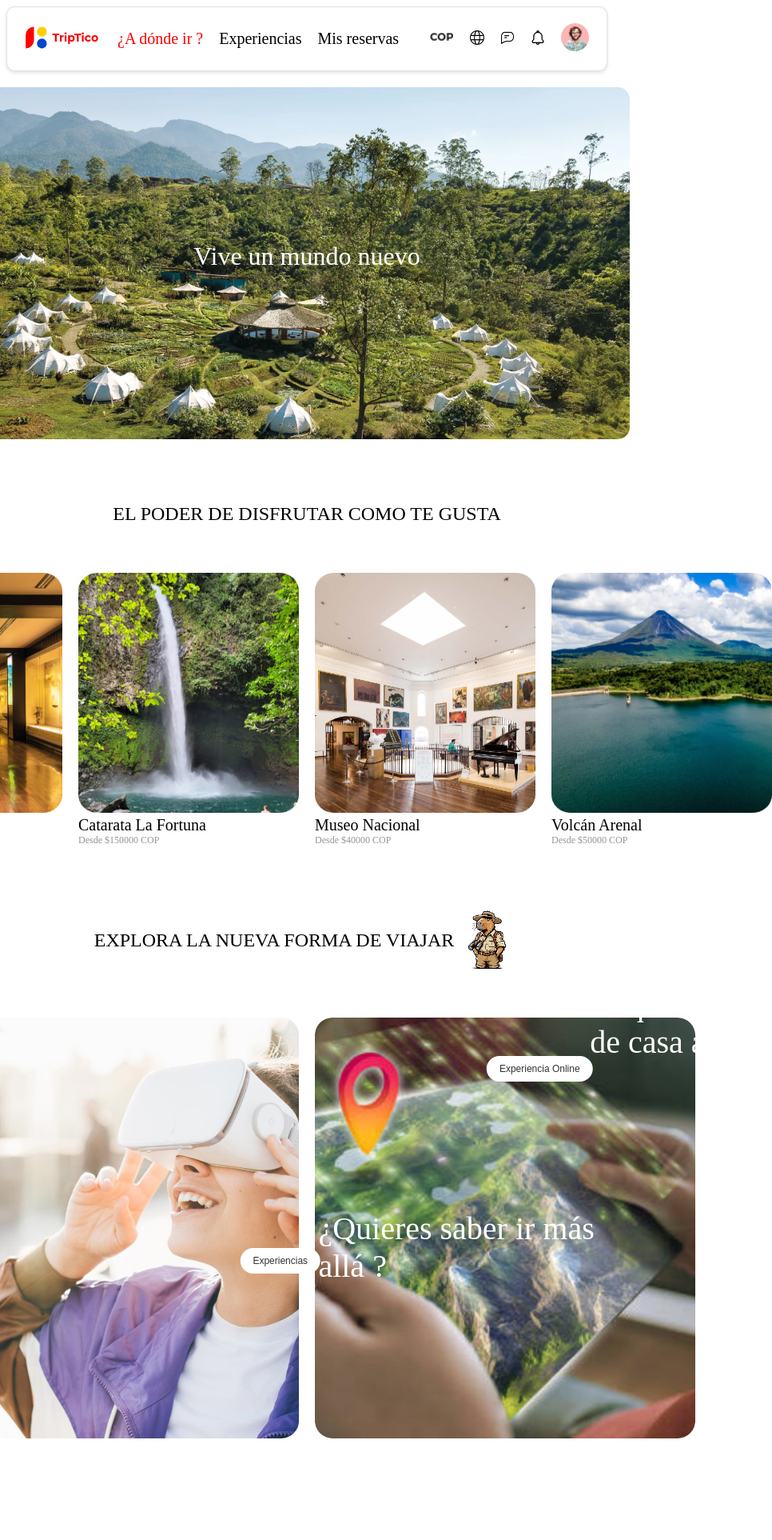
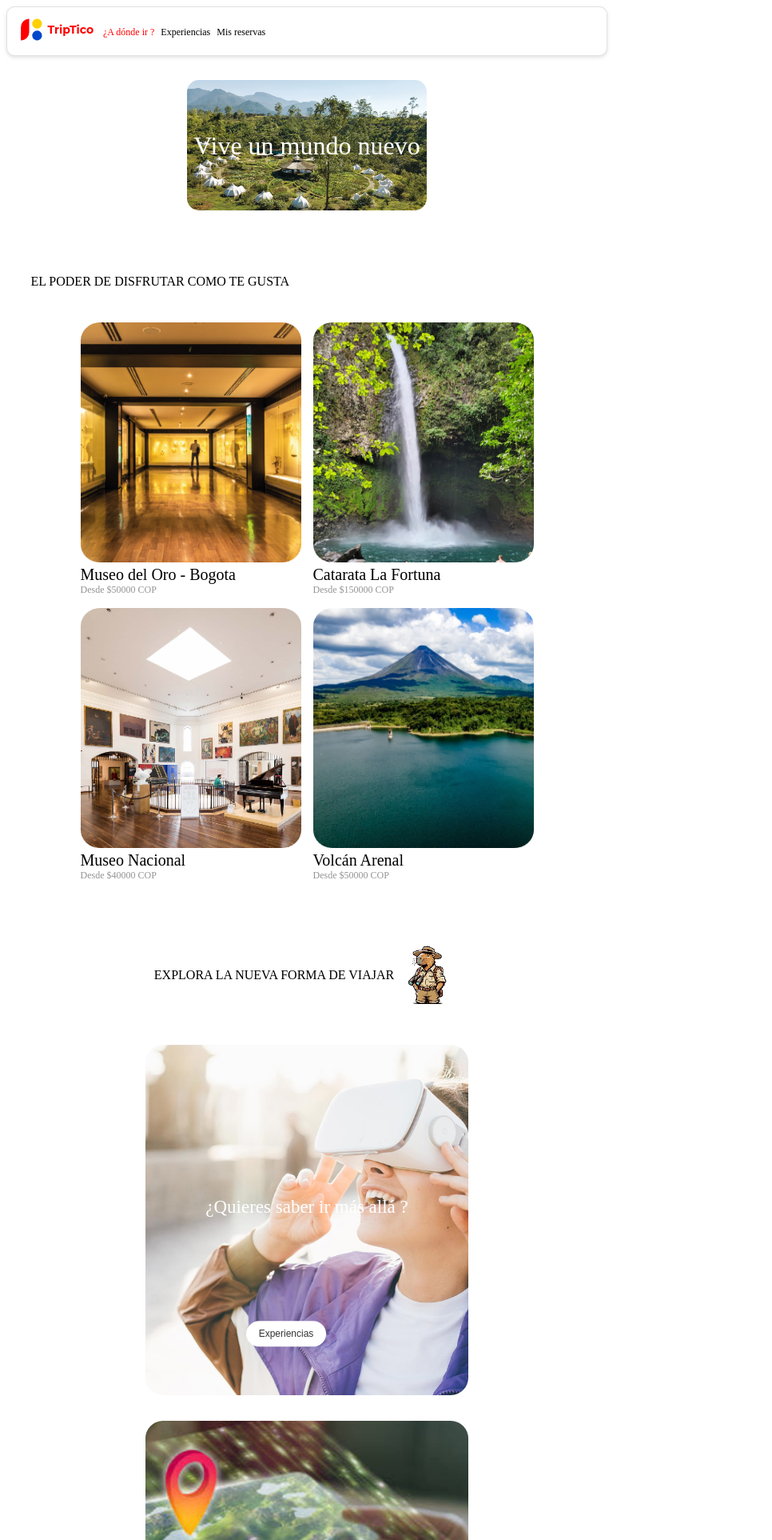
Before and after one commit to gabadabaduu/hackaton, an Angular app: page /app-donde-ir in a window 768 px wide. Shown: the top 1925 px of the page at 80% size, 966 px wide, since content can reach past the window. Before the commit the page ends 1810 px from the top, so only its background shows below. Built offline with nearby package versions, Linux system fonts and the light colour scheme.

Commit message:
Responsive: navbar y donde ir

```diff
--- a/src/app/Modules/Usuario/Componentes/barra-navegacion/barra-navegacion.component.css
+++ b/src/app/Modules/Usuario/Componentes/barra-navegacion/barra-navegacion.component.css
@@ -61,3 +61,33 @@
 .user-img {
     width: 35px;
 }
+
+@media (min-width: 768px) and (max-width: 1024px) {
+    .hide-on-mobile {
+        display: none;
+    }
+    .navbar {
+        height: 60px;
+    }
+    .nav-link {
+        font-size: 12px;
+    }
+    .nav-item, .navbar-brand {
+        margin: 0 4px;
+    }
+}
+
+@media (max-width: 767px) {
+    .hide-on-mobile {
+        display: none;
+    }
+    .navbar {
+        height: 60px;
+    }
+    .nav-link {
+        font-size: 12px;
+    }
+    .nav-item, .navbar-brand {
+        margin: 0 4px;
+    }
+}
--- a/src/app/Modules/Usuario/Componentes/barra-navegacion/barra-navegacion.component.html
+++ b/src/app/Modules/Usuario/Componentes/barra-navegacion/barra-navegacion.component.html
@@ -23,28 +23,28 @@
             </div>
         </div>
         <div class="derecha">
-            <!-- Logo de pesos "COP" -->
-            <a class="navbar-brand" [class.active]="selectedTab == 'moneda'">
+             <!-- Logo de pesos "COP" -->
+            <a class="navbar-brand hide-on-mobile" [class.active]="selectedTab == 'moneda'">
                 <img class="moneda-img" src="/assets/barras-navegacion/moneda.png" (click)="selectTab('moneda')" alt="Moneda">
             </a>
 
             <!-- Logo de Languaje "world" -->
-            <a class="navbar-brand" [class.active]="selectedTab == 'world'">
+            <a class="navbar-brand hide-on-mobile" [class.active]="selectedTab == 'world'">
                 <img class="world-img" src="/assets/barras-navegacion/world.png" (click)="selectTab('world')" alt="world">
             </a>
 
             <!-- Logo de  "Chat"-->
-            <a class="navbar-brand" [class.active]="selectedTab == 'chat'">
+            <a class="navbar-brand hide-on-mobile" [class.active]="selectedTab == 'chat'">
                 <img class="chat-img" src="/assets/barras-navegacion/chat.png" (click)="selectTab('chat')" alt="chat">
             </a>
 
             <!-- Logo de  Notificaciones -->
-            <a class="navbar-brand" [class.active]="selectedTab == 'noti'">
+            <a class="navbar-brand hide-on-mobile" [class.active]="selectedTab == 'noti'">
                 <img class="noti-img" src="/assets/barras-navegacion/noti.png" (click)="selectTab('noti')" alt="notificaciones">
             </a>
 
             <!-- Logo de usuario -->
-            <a class="navbar-brand" [class.active]="selectedTab == 'photoUser'">
+            <a class="navbar-brand hide-on-mobile" [class.active]="selectedTab == 'photoUser'">
                 <img class="user-img" src="/assets/barras-navegacion/UserU.png" (click)="selectTab('photoUser')" alt="User">
             </a>
         </div>
--- a/src/app/Modules/Usuario/Paginas/donde-ir/donde-ir.component.css
+++ b/src/app/Modules/Usuario/Paginas/donde-ir/donde-ir.component.css
@@ -1,32 +1,38 @@
 .img1{
-    margin-top: 20px;
+    position: relative;
+    margin-top: 30px;
     display: flex;
     justify-content: center;
     width: 100%;
     height: 100%;
 }
+.imgC{
+    position: relative;
+    margin-top: 30px;
+    display: flex;
+    justify-content: center;
+}
 .img{
-    width: 886px;
-    height: 440px;
+    width: 60%;
+    height: auto;
     border-radius: 15px;
     transition: transform 0.6s ease;
 }
 .img:hover {
     transform: scale(1.02);
 }
-
 .travel-text{
     position: absolute;
-    top: 40%;
+    top: 50%;
     left: 50%;
     transform: translate(-50%, -50%);
-    font-size: 32px;
+    font-size: 300%;
     color: white;
     text-align: center;
 }
 .sub1{
+    left: 50%;
     display: flex;
-    justify-content: center;
     margin-top: 80px;
     margin-bottom: 60px;
 }
@@ -34,60 +40,62 @@
     margin-top: 20px;
     display: flex;
     flex-direction: row;
+    flex-wrap: wrap;
     align-items: center;
     justify-content: center;
-    gap: 20px;
+    gap: 15px;
 }
 .imgT{
+    position: relative;
     border-radius: 15px;
     transition: transform 0.6s ease;
 }
 .sub2{
-    margin-top: 80px;
-    margin-bottom: 60px;
     display: flex;
     flex-direction: row;
+    flex-wrap: wrap;
     align-items: center;
     justify-content: center;
+    margin-top: 80px;
+    margin-bottom: 20px;
 }
 .img2{
     display: flex;
     flex-direction: row;
     align-items: center;
     justify-content: center;
+    flex-wrap: wrap;
     border-radius: 10px;
-    gap: 20px;
+    gap: 10px;
 }
 .imgD{
     width: 476px;
     height: 526px;
     border-radius: 22px;
 }
-
 .imgQ{
+    position: absolute;
     width: 360px;
     height: 112px;
-    position: absolute;
-    top: 175%;
-    left: 5%;
-    transform: translate(100%, 100%);
+    transform: translate(3%, 320%);
     font-size: 40px;
-    color: white;
+    color: rgb(255, 255, 255);
     text-align: left;
 }
 .imgN{
+    position: absolute;
     width: 300px;
     height: 112px;
     position: absolute;
-    top: 140%;
-    left: 42%;
-    transform: translate(100%, 100%);
+    transform: translate(20%, 70%);
     font-size: 40px;
-    color: white;
+    color: rgb(255, 255, 255);
     text-align: right;
 
 }
 .text1{
+    position: absolute;
+    left: 5%;
     font-size: 24px;
 }
 .text2{
@@ -95,9 +103,25 @@
 }
 .experience {
     position: absolute;
-    top: 191%;
-    left: 26%;
-    transform: translate(100%, 100%);
+    top: 78%;
+    left: 35%;
+    transform: translate(10%, 10%);
+    padding: 9px 16px;
+    background-color: rgb(255, 255, 255);
+    border: none;
+    color: #333333;
+    text-align: center;
+    text-decoration: none;
+    display: inline-block;
+    font-size: 12px;
+    cursor: pointer;
+    border-radius: 20px;
+}
+.experienceon {
+    position: absolute;
+    top: 33%;
+    left: 63%;
+    transform: translate(10%, 10%);
     padding: 9px 16px;
     background-color: white;
     border: none;
@@ -109,19 +133,95 @@
     cursor: pointer;
     border-radius: 20px;
 }
-.experienceon {
-    position: absolute;
-    top: 161%;
-    left: 62%;
-    transform: translate(100%, 100%);
-    padding: 9px 16px;
-    background-color: white;
-    border: none;
-    color: #333333;
-    text-align: center;
-    text-decoration: none;
-    display: inline-block;
-    font-size: 12px;
-    cursor: pointer;
-    border-radius: 20px;
+
+/*responsive*/
+
+/* Estilos para tabletas (pantallas de 768px a 1024px) */
+@media (min-width: 768px) and (max-width: 1024px) {
+    .travel-text {
+        font-size: 200%; /* Reducir el tamaño de la fuente para pantallas más pequeñas */
+    }
+    .text1{
+        font-size: 100%;
+    }
+    .text2{
+        font-size: 100%;
+    }
+    .imgD{
+        width: 70%;
+        height: 30%;
+    }
+    .imgQ{
+        position: absolute;
+        font-size: 23px;
+        width: 260px;
+        height: 40px;
+        transform: translate(0px, 190px);
+        text-align: center;
+    }
+    .imgN{
+        position: absolute;
+        font-size: 23px;
+        width: 260px;
+        height: 40px;
+        transform: translate(0px, 145px);
+        text-align: center;
+    }
+    .img2{
+        gap: 2px;
+    }
+    .experienceon {
+        top: 70%;
+        left: 30%;
+    }
+    .img{
+        width: 300px;
+        height: auto;
+        border-radius: 15px;
+        transition: transform 0.6s ease;
+    }
+
 }
+
+/* Estilos para móviles (pantallas menores a 768px) */
+@media (max-width: 767px) {
+    .travel-text {
+        font-size: 100%; /* Reducir aún más el tamaño de la fuente para pantallas móviles */
+    }
+    .text1{
+        font-size: 100%;
+    }
+    .text2{
+        font-size: 100%;
+    }
+    .imgQ{
+        position: absolute;
+        font-size: 22px;
+        width: 260px;
+        height: 40px;
+        transform: translate(0px, 182px);
+        text-align: center;
+    }
+    .imgN{
+        position: absolute;
+        font-size: 22px;
+        width: 260px;
+        height: 40px;
+        transform: translate(0px, 141px);
+        text-align: center;
+    }
+    .imgD{
+        width: 70%;
+        height: 30%;
+    }
+    .experienceon {
+        top: 72%;
+        left: 30%;
+    }
+    .img{
+        width: 300px;
+        height: auto;
+        border-radius: 15px;
+        transition: transform 0.6s ease;
+    }
+}
```
